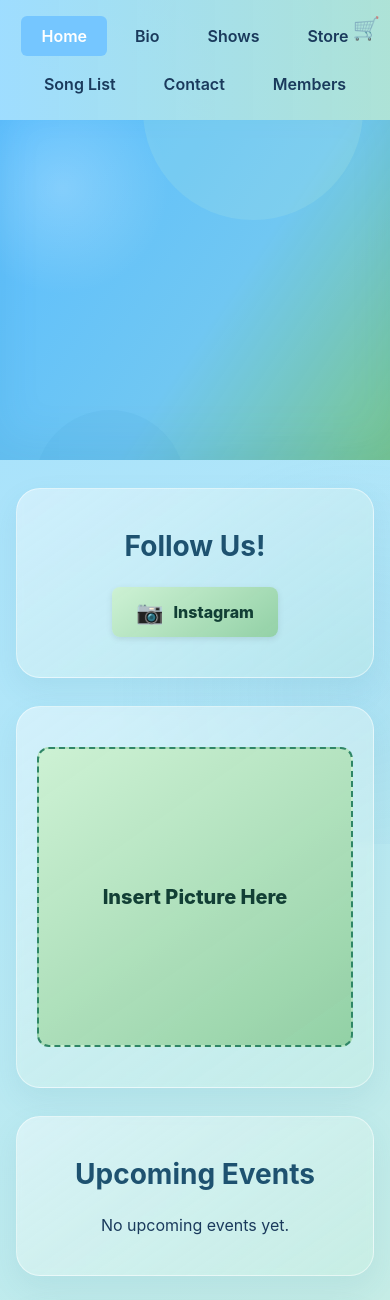
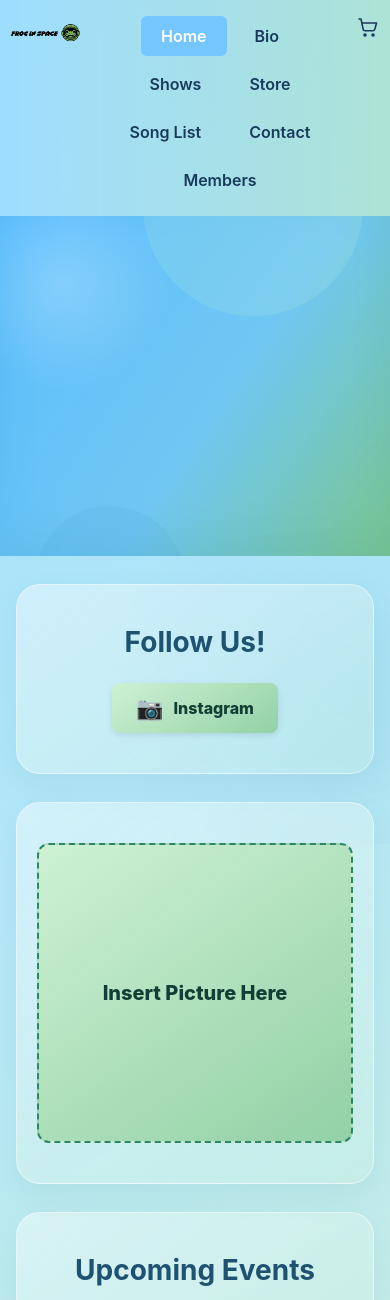
Before and after one commit to iFound1229/FISwebsite, a Flask app: page / in a window 390 px wide. Shown: the top 1300 px of the page. Run offline with Flask 3, Linux system fonts and the light colour scheme; data that the repository does not hold is empty; some libraries are stand-ins or nearby versions.

Commit message:
Update store item styling and interactivity logic
Replit-Commit-Author: Agent

```diff
--- a/app.py
+++ b/app.py
@@ -502,7 +502,7 @@ def store_item(item_index):
 
 @app.route("/store/cart")
 def store_cart():
-    return render_template("store_cart.html", active="store")
+    return render_template("store_cart.html", data=load_data(), active="store")
 
 
 @app.route("/store/cart/add", methods=["POST"])
--- a/static/script.js
+++ b/static/script.js
@@ -109,32 +109,42 @@
     const picker = document.querySelector('[data-color-picker]');
     const selection = document.querySelector('[data-detail-selection]');
     const note = document.querySelector('[data-cart-note]');
-    let variantIndex = 0;
-    let imageIndex = 0;
     const variants = product.variants || [{ color: '', images: [] }];
-    function currentImages() { return variants[variantIndex].images || []; }
+    const frames = variants.flatMap((variant, variantIndex) =>
+      (variant.images || []).map((src) => ({ src, color: variant.color || '', variantIndex }))
+    );
+    let frameIndex = 0;
+    const assetSrc = (src) => src.startsWith('media/') ? `/media/${src.slice(6)}` : `/static/${src}`;
     function render() {
-      const images = currentImages();
-      const source = images[imageIndex] ? (images[imageIndex].startsWith('media/') ? `/media/${images[imageIndex].slice(6)}` : `/static/${images[imageIndex]}`) : '';
+      const selected = frames[frameIndex];
+      const source = selected ? assetSrc(selected.src) : '';
       detailImage.hidden = !source;
       placeholder.hidden = !!source;
       if (source) detailImage.src = source;
-      thumbs.innerHTML = images.map((src, i) => `<button type="button" class="${i === imageIndex ? 'active' : ''}" data-image-index="${i}"><img src="${src.startsWith('media/') ? `/media/${src.slice(6)}` : `/static/${src}`}" alt=""></button>`).join('');
-      selection.textContent = variants[variantIndex].color ? `Color: ${variants[variantIndex].color}` : '';
-      thumbs.querySelectorAll('button').forEach(btn => btn.addEventListener('click', () => { imageIndex = Number(btn.dataset.imageIndex); render(); }));
+      thumbs.innerHTML = frames.map((frame, i) => `<button type="button" class="${i === frameIndex ? 'active' : ''}" data-image-index="${i}"><img src="${assetSrc(frame.src)}" alt="${frame.color}"><span>${frame.color || 'Default'}</span></button>`).join('');
+      selection.textContent = selected && selected.color ? `Color: ${selected.color}` : '';
     }
     if (variants.length > 1) {
       picker.innerHTML = variants.map((v, i) => `<button type="button" class="${i === 0 ? 'active' : ''}" data-variant-index="${i}">${v.color || 'Default'}</button>`).join('');
-      picker.querySelectorAll('button').forEach(btn => btn.addEventListener('click', () => { variantIndex = Number(btn.dataset.variantIndex); imageIndex = 0; picker.querySelectorAll('button').forEach(b => b.classList.toggle('active', b === btn)); render(); }));
+      picker.querySelectorAll('button').forEach(btn => btn.addEventListener('click', () => {
+        const index = Number(btn.dataset.variantIndex);
+        frameIndex = Math.max(0, frames.findIndex((frame) => frame.variantIndex === index));
+        picker.querySelectorAll('button').forEach((b) => b.classList.toggle('active', b === btn));
+        render();
+      }));
     }
+    thumbs.addEventListener('click', (event) => {
+      const button = event.target.closest('[data-image-index]');
+      if (button) { frameIndex = Number(button.dataset.imageIndex); render(); }
+    });
     document.querySelector('[data-add-cart]').addEventListener('click', () => {
       fetch('/store/cart/add', { method: 'POST', headers: { 'Content-Type': 'application/json' }, body: '{}' })
         .then(async (response) => {
           const result = await response.json();
           if (!response.ok) throw new Error(result.message || 'Unable to add this item.');
           const cart = readCart();
-          const color = variants[variantIndex].color || '';
-          const image = currentImages()[imageIndex] || '';
+          const color = frames[frameIndex]?.color || '';
+          const image = frames[frameIndex]?.src || '';
           const existing = cart.find((item) => item.name === product.name && item.color === color && item.image === image);
           if (existing) existing.quantity = (existing.quantity || 1) + 1;
           else cart.push({ name: product.name, price: product.price, color, image, quantity: 1 });
--- a/static/style.css
+++ b/static/style.css
@@ -5,7 +5,7 @@
 }
 
 body {
-  font-family: -apple-system, BlinkMacSystemFont, "Segoe UI", Roboto, sans-serif;
+  font-family: Inter, "Avenir Next", "Segoe UI", sans-serif;
   background: linear-gradient(145deg, rgba(158, 221, 255, 1), rgba(181, 232, 247, 1) 42%, rgba(211, 240, 215, 1));
   color: #1a3a5c;
   min-height: 100vh;
@@ -27,6 +27,7 @@ body::before {
 
 .tabs {
   position: relative;
+  padding-left: 132px;
   display: flex;
   justify-content: center;
   gap: 8px;
@@ -34,6 +35,18 @@ body::before {
   flex-wrap: wrap;
   background: linear-gradient(90deg, rgba(158, 221, 255, 0.96), rgba(174, 226, 211, 0.92));
 }
+
+.nav-brand {
+  position: absolute;
+  left: 22px;
+  top: 10px;
+  width: 88px;
+  height: 46px;
+  display: flex;
+  align-items: center;
+  justify-content: flex-start;
+}
+.nav-brand img { max-width: 88px; max-height: 46px; object-fit: contain; }
 
 .tab {
   padding: 10px 20px;
@@ -57,7 +70,9 @@ body::before {
   color: #1a3a5c;
   text-decoration: none;
   font-size: 22px;
+  line-height: 1;
 }
+.cart-nav svg { width: 24px; height: 24px; display: block; }
 .cart-count {
   position: absolute;
   top: -5px;
@@ -425,9 +440,9 @@ section h2 {
 .detail-prev { left: 12px; }
 .detail-next { right: 12px; }
 .detail-thumbs { display: flex; gap: 10px; margin-top: 12px; flex-wrap: wrap; }
-.detail-thumbs button { width: 68px; height: 68px; border: 2px solid transparent; border-radius: 8px; padding: 0; overflow: hidden; cursor: pointer; background: #e8f4ff; }
+.detail-thumbs button { width: 78px; height: 88px; border: 2px solid transparent; border-radius: 8px; padding: 0 0 4px; overflow: hidden; cursor: pointer; background: #e8f4ff; color: #245848; font: inherit; font-size: 10px; font-weight: 700; }
 .detail-thumbs button.active { border-color: #2f8666; }
-.detail-thumbs img { width: 100%; height: 100%; object-fit: cover; }
+.detail-thumbs img { width: 100%; height: 66px; object-fit: cover; display: block; }
 .detail-description { color: #245848; line-height: 1.6; font-weight: 600; margin-bottom: 20px; }
 .cart-link-btn { display: inline-block; margin: 14px 0 0 8px; padding: 13px 22px; border-radius: 8px; background: #d1f0d8; color: #123f35; font-weight: 800; text-decoration: none; }
 .cart-link-btn:hover { background: #b8e5c4; }
@@ -459,6 +474,9 @@ section h2 {
 @media (max-width: 420px) {
   .store-grid { grid-template-columns: 1fr; }
   .cart-nav { right: 10px; }
+  .tabs { padding-left: 92px; padding-right: 42px; }
+  .nav-brand { left: 10px; width: 70px; }
+  .nav-brand img { max-width: 70px; }
   .cart-item { grid-template-columns: 56px 1fr auto; gap: 10px; }
   .cart-item img, .cart-item-placeholder { width: 56px; height: 56px; }
   .cart-item button { grid-column: 2 / -1; text-align: left; }
--- a/templates/base.html
+++ b/templates/base.html
@@ -4,10 +4,14 @@
   <meta charset="UTF-8" />
   <meta name="viewport" content="width=device-width, initial-scale=1.0" />
   <title>{% block title %}Frog in Space{% endblock %}</title>
+    <link rel="icon" href="{{ asset_url(data.logo) if data is defined and data.logo else url_for('static', filename='uploads/logo.png') }}" />
   <link rel="stylesheet" href="{{ url_for('static', filename='style.css') }}" />
 </head>
 <body>
   <nav class="tabs">
+    <a href="{{ url_for('home') }}" class="nav-brand" aria-label="Frog in Space home">
+      <img src="{{ asset_url(data.logo) if data is defined and data.logo else url_for('static', filename='uploads/logo.png') }}" alt="Frog in Space" />
+    </a>
     <a href="{{ url_for('home') }}" class="tab {% if active=='home' %}active{% endif %}">Home</a>
     <a href="{{ url_for('bio') }}" class="tab {% if active=='bio' %}active{% endif %}">Bio</a>
     <a href="{{ url_for('shows') }}" class="tab {% if active=='shows' %}active{% endif %}">Shows</a>
@@ -15,7 +19,10 @@
     <a href="{{ url_for('songlist') }}" class="tab {% if active=='songlist' %}active{% endif %}">Song List</a>
     <a href="{{ url_for('contact') }}" class="tab {% if active=='contact' %}active{% endif %}">Contact</a>
     <a href="{{ url_for('members') }}" class="tab {% if active=='members' %}active{% endif %}">Members</a>
-    <a href="{{ url_for('store_cart') }}" class="cart-nav" aria-label="Go to cart" title="Go to cart">🛒<span class="cart-count" data-cart-count>0</span></a>
+    <a href="{{ url_for('store_cart') }}" class="cart-nav" aria-label="Go to cart" title="Go to cart">
+      <svg viewBox="0 0 24 24" aria-hidden="true"><path d="M3 4h2l2.1 10.1a2 2 0 0 0 2 1.6h7.8a2 2 0 0 0 1.9-1.4L20.5 8H6M10 20a1 1 0 1 1-2 0 1 1 0 0 1 2 0Zm8 0a1 1 0 1 1-2 0 1 1 0 0 1 2 0Z" fill="none" stroke="currentColor" stroke-width="1.6" stroke-linecap="round" stroke-linejoin="round"/></svg>
+      <span class="cart-count" data-cart-count>0</span>
+    </a>
   </nav>
 
   {% block content %}{% endblock %}
--- a/templates/store_item.html
+++ b/templates/store_item.html
@@ -7,7 +7,8 @@
     <div class="detail-gallery">
       <div class="detail-main-image">
         <div class="product-placeholder" data-detail-placeholder>FIS</div>
-        <img data-detail-image alt="{{ product.name }}" />
+        {% set initial_image = ((product.variants or [])[0].images or [])[0] if (product.variants or []) else '' %}
+        <img data-detail-image {% if initial_image %}src="{{ asset_url(initial_image) }}"{% else %}hidden{% endif %} alt="{{ product.name }}" />
       </div>
       <div class="detail-thumbs" data-detail-thumbs></div>
     </div>
```
